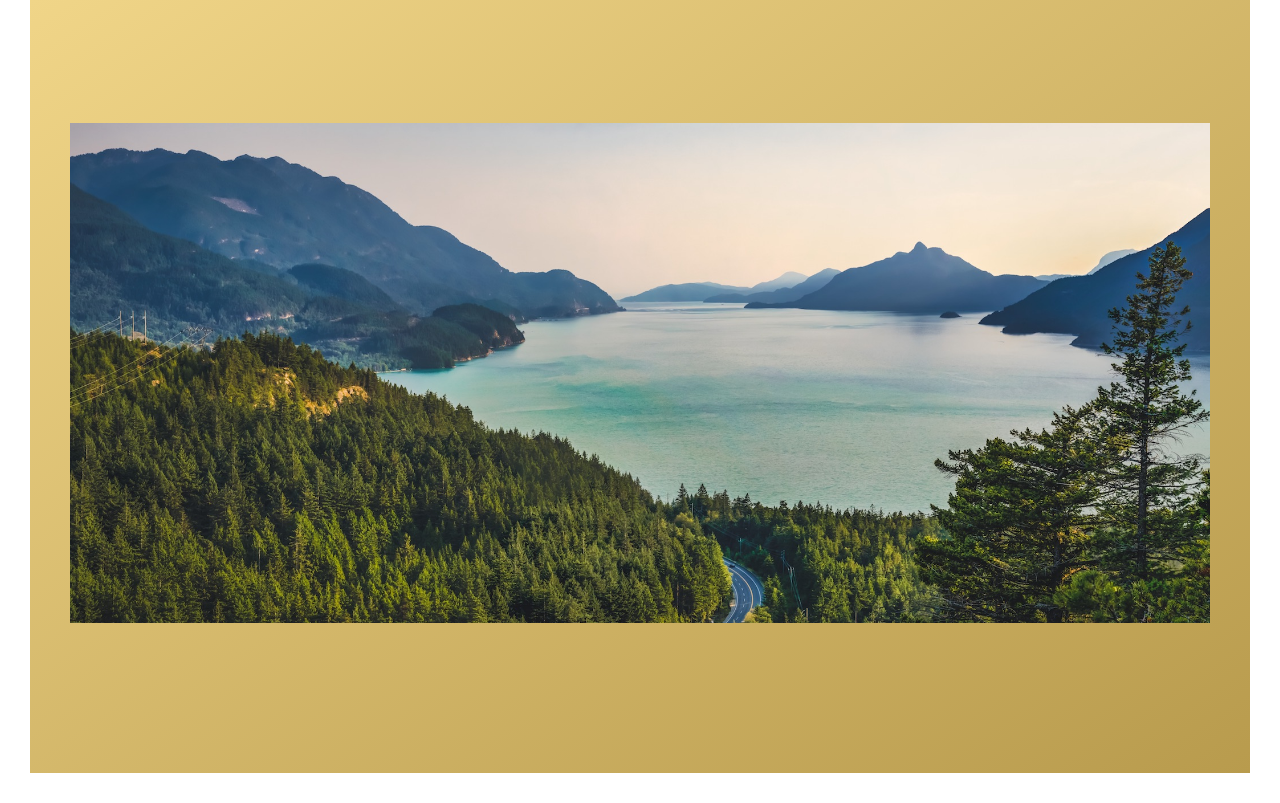
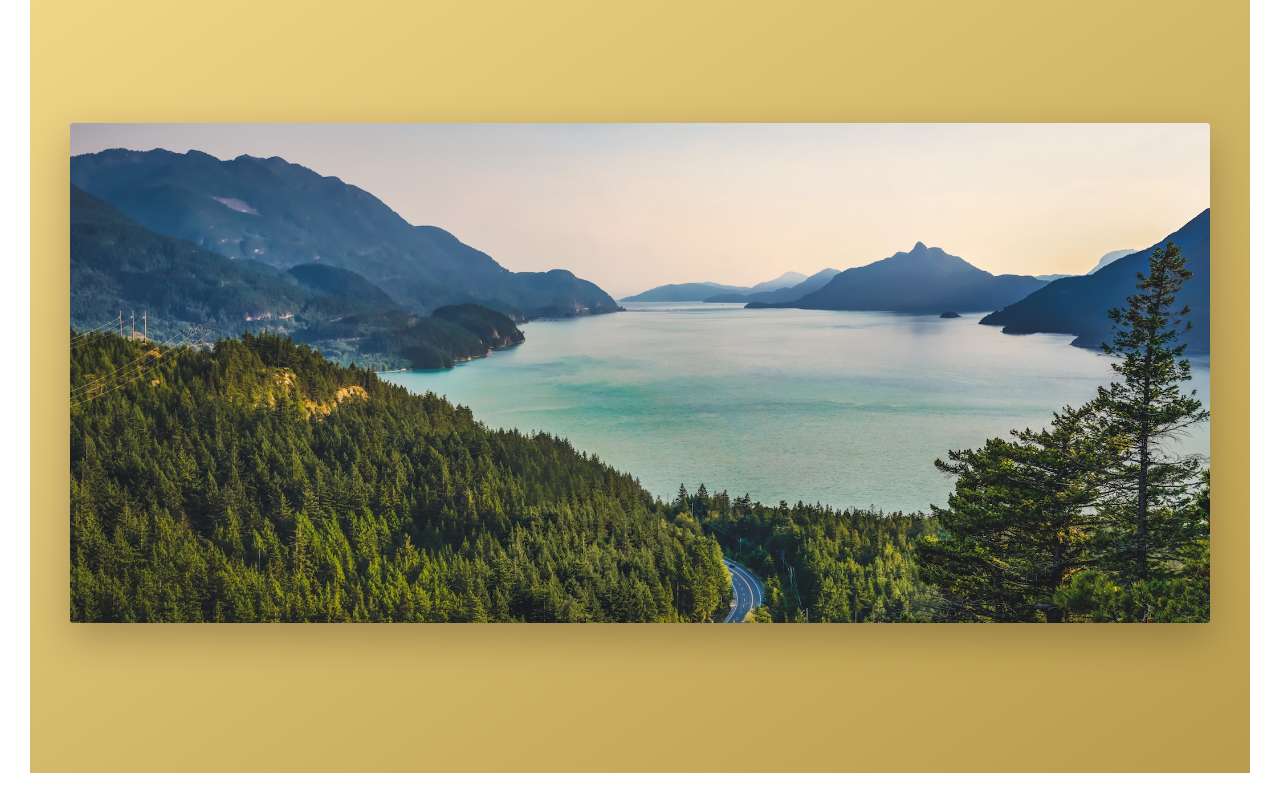
Before and after one commit to qNecro/carplay, a website: page index.html in a window 1280 px wide. Shown: the part 4520-5323 px from the top of the page. Drawn offline with Linux system fonts and the light colour scheme.

Commit message:
April 16, 2023 8:43 AM

```diff
--- a/sass/abstracts/_variables.scss
+++ b/sass/abstracts/_variables.scss
@@ -31,6 +31,7 @@ $color-grey-light-2: #eee;
 $color-white: #fff;
 $color-black: #000;
 $color-black-shadow1:rgba($color-black, .15);
+$color-black-shadow2:rgba($color-black, .25);
 $color-grey: #777;
 
 
--- a/sass/pages/_home.scss
+++ b/sass/pages/_home.scss
@@ -39,6 +39,8 @@
 .book{
     background-image: url("../img/nat-10.jpg");
     background-size: cover;
+    border-radius: 3px ;
+    box-shadow: 0 1.5rem 4rem $color-black-shadow2;
 
     height: 50rem;
 }
```
Also changed, not shown: css/style.css.
